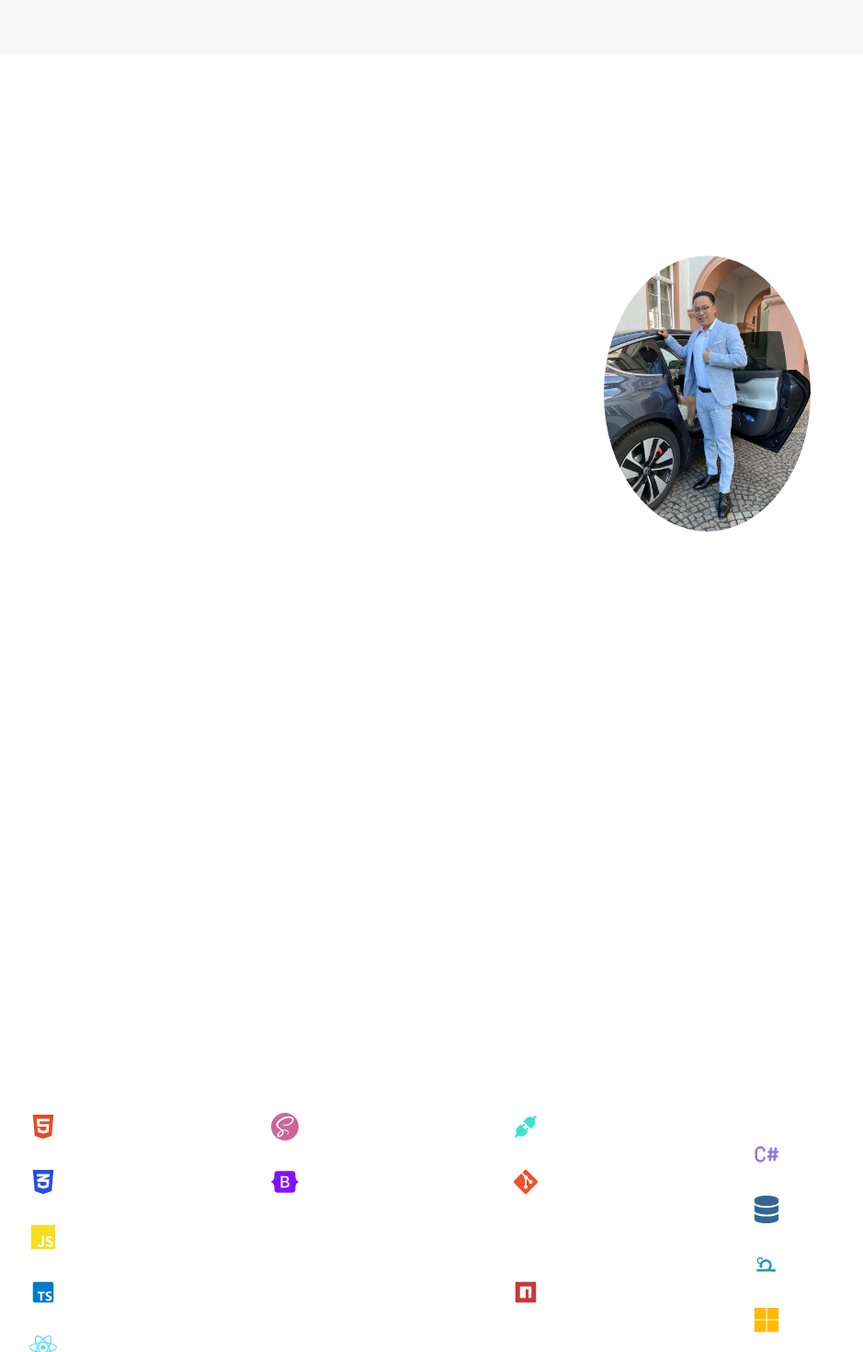
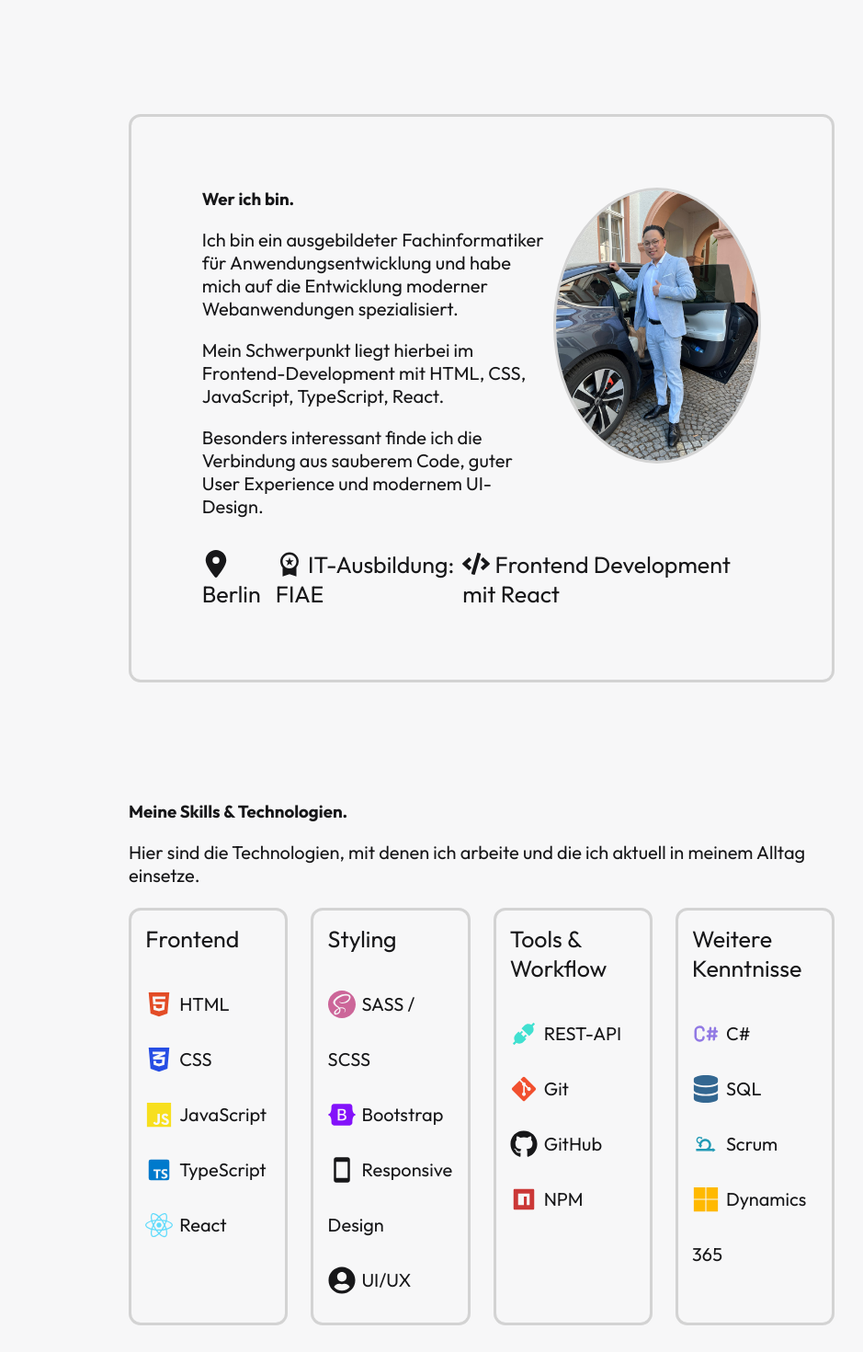
Before and after one commit to AndyHu8/Portfolio-Website, a React (Create React App) app in the folder portfolio-website/: page / in a window 1280 px wide. Shown: the part 940-2410 px from the top of the page at 92% size, without its empty margins (116-1055 px from the left). Built offline with nearby package versions, Linux system fonts and the light colour scheme.

Commit message:
Farben angepasst

```diff
--- a/portfolio-website/public/index.html
+++ b/portfolio-website/public/index.html
@@ -13,7 +13,7 @@
     <link rel="preconnect" href="https://fonts.googleapis.com">
     <link rel="preconnect" href="https://fonts.gstatic.com" crossorigin>
     <link href="https://fonts.googleapis.com/css2?family=Outfit:wght@100..900&display=swap" rel="stylesheet">
-    <link href="https://fonts.googleapis.com/css2?family=Noto+Serif+TC:wght@200..900&display=swap" rel="stylesheet">
+    <link href="https://fonts.googleapis.com/css2?family=Noto+Sans+SC:wght@100..900&display=swap" rel="stylesheet">
     <title>Junior Frontend Dev Andy</title>
   </head>
   <body>
--- a/portfolio-website/src/About/About.css
+++ b/portfolio-website/src/About/About.css
@@ -1,19 +1,15 @@
 .about-wrapper {
-    font-family: 'Trebuchet MS', 'Lucida Sans Unicode', 'Lucida Grande', 'Lucida Sans', Arial, sans-serif;
+    font-family: "Outfit", sans-serif;
     width: 100%;
-    color: white;
-    padding: 10% 15%;
-    background: radial-gradient(
-        circle at center,
-        black 0%,
-        var(--darkblue) 70%,
-        var(--lightblue) 100%);
+    color: var(--black);
+    padding: 5% 20%;
+    background-color: var(--backgroundcolor);
 }
 
 .about-inhalt {
     padding: 10%;
-    border: 3px solid var(--darkorange);
-    border-radius: 10px;
+    border: 3px solid lightgray;
+    border-radius: 13px;
 }
 
 .about-inhalt p {
@@ -35,7 +31,7 @@
     object-fit: cover;
     object-position: center top;
     border-radius: 50%;
-    border: 3px solid var(--darkorange);
+    border: 3px solid lightgray;
 }
 
 .about-zusammenfassung {
--- a/portfolio-website/src/About/About.jsx
+++ b/portfolio-website/src/About/About.jsx
@@ -10,7 +10,7 @@
             <div className='about-inhalt'>
                 <div className='about-flexbox'>
                     <div>
-                        <h1>Wer ich bin</h1>
+                        <h1>Wer ich bin.</h1>
                         <br />
                         <p>Ich bin ein ausgebildeter Fachinformatiker für Anwendungsentwicklung
                         und habe mich auf die Entwicklung moderner Webanwendungen spezialisiert.</p>
--- a/portfolio-website/src/Home/Home.css
+++ b/portfolio-website/src/Home/Home.css
@@ -3,6 +3,7 @@
     position: relative;
     width: 100%;
     height: 900px;
+    padding: 0% 20%;
     text-align: center;
     background-color: var(--backgroundcolor);
 }
@@ -22,7 +23,7 @@
 
     /*Hintergrund*/
     color: lightgray;
-    font-family: "Noto Serif TC", serif;
+    font-family: "Noto Sans SC", sans-serif;
 }
 
 /*HOME INHALT*/
--- a/portfolio-website/src/Navbar/Navbar.css
+++ b/portfolio-website/src/Navbar/Navbar.css
@@ -10,11 +10,11 @@
 /*NAVIGATION*/
 .nav-list {
     width: 50%;
-    height: 80px;
+    height: 75px;
     margin: 0 100px;
     font-family: "Outfit", sans-serif;
     background-color: white;
-    border-radius: 13px;
+    border-radius: 22px;
 }
 
 .nav-list ul {
--- a/portfolio-website/src/Skills/Skills.css
+++ b/portfolio-website/src/Skills/Skills.css
@@ -1,14 +1,10 @@
 .skills-wrapper {
-    font-family: 'Trebuchet MS', 'Lucida Sans Unicode', 'Lucida Grande', 'Lucida Sans', Arial, sans-serif;
+    font-family: "Outfit", sans-serif;
     width: 100%;
     height: 900px;
-    color: white;
-    padding: 10%;
-    background: radial-gradient(
-        circle at center,
-        black 0%,
-        var(--darkblue) 70%,
-        var(--lightblue) 100%);
+    color: var(--black);
+    padding: 5% 20%;
+    background-color: var(--backgroundcolor);
 }
 
 .skills-inhalt p {
--- a/portfolio-website/src/Skills/Skills.jsx
+++ b/portfolio-website/src/Skills/Skills.jsx
@@ -6,7 +6,7 @@
     return (
         <section className='skills-wrapper'>
             <div className='skills-inhalt'>
-                <h1>Meine Skills & Technologien</h1>
+                <h1>Meine Skills & Technologien.</h1>
                 <br />
                 <p>Hier sind die Technologien, mit denen ich arbeite und die ich aktuell in meinem Alltag einsetze.</p>
                 <div className='skills-stack'>
--- a/portfolio-website/src/Skills/Skillstack.css
+++ b/portfolio-website/src/Skills/Skillstack.css
@@ -2,8 +2,8 @@
     font-size: 20px;
     padding: 2%;
     width: 350px;
-    border: 3px solid var(--darkorange);
-    border-radius: 10px;
+    border: 3px solid lightgray;
+    border-radius: 13px;
 }
 
 .skillstack-wrapper p {
```
